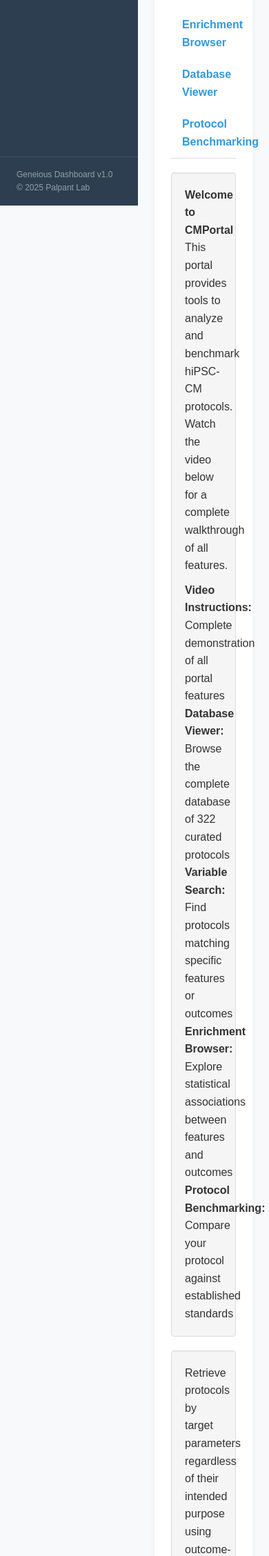
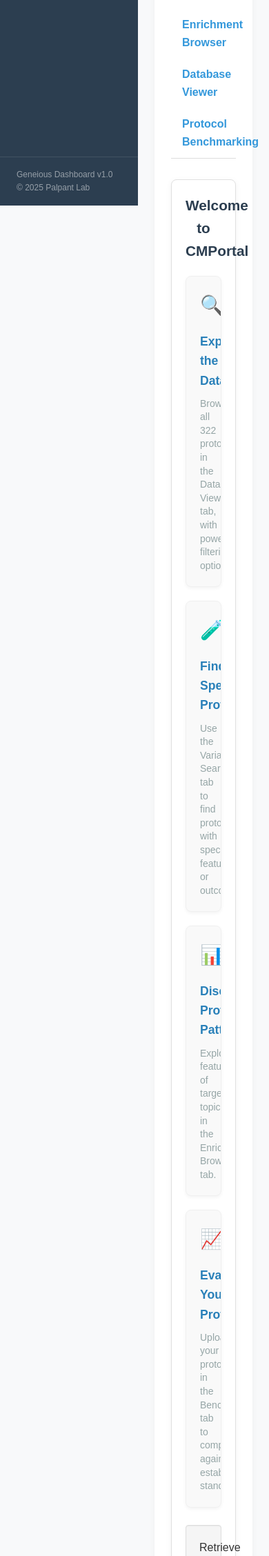
Before and after one commit to phycochow/palpant-labsite, a Flask app: page /cmportal in a window 390 px wide. Shown: the part 546-2802 px from the top of the page at 69% size. Run offline with Flask 3, Linux system fonts and the light colour scheme; some libraries are stand-ins or nearby versions.

Commit message:
Update v38

```diff
--- /dev/null
+++ b/static/css/tab-video.css
@@ -0,0 +1,131 @@
+/* tab-video.css - Styles for the video tutorial tab */
+
+/* Video container styling */
+.video-container {
+  background-color: #f5f5f5;
+  padding: 20px;
+  border-radius: 8px;
+  margin: 20px 0;
+  border: 1px solid #e0e0e0;
+  box-shadow: 0 2px 10px rgba(0,0,0,0.05);
+}
+
+/* Responsive video wrapper with aspect ratio */
+.responsive-video-wrapper {
+  position: relative;
+  padding-bottom: 56.25%; /* 16:9 aspect ratio */
+  height: 0;
+  overflow: hidden;
+  max-width: 100%;
+}
+
+.responsive-video-wrapper iframe {
+  position: absolute;
+  top: 0;
+  left: 0;
+  width: 100%;
+  height: 100%;
+  border-radius: 4px;
+  box-shadow: 0 4px 8px rgba(0,0,0,0.1);
+}
+
+/* Additional info section */
+.additional-info {
+  margin-top: 30px;
+  padding: 20px;
+  background-color: #fff;
+  border-radius: 8px;
+  border: 1px solid #e0e0e0;
+  box-shadow: 0 2px 10px rgba(0,0,0,0.05);
+}
+
+.additional-info h4 {
+  margin-top: 0;
+  margin-bottom: 20px;
+  color: var(--dark);
+  font-size: 1.5rem;
+  text-align: center;
+}
+
+/* Grid layout for info cards */
+.info-grid {
+  display: grid;
+  grid-template-columns: repeat(auto-fit, minmax(250px, 1fr));
+  gap: 20px;
+  margin-top: 15px;
+}
+
+/* Card styling */
+.info-card {
+  background-color: #f9f9f9;
+  padding: 20px;
+  border-radius: 8px;
+  box-shadow: 0 2px 5px rgba(0,0,0,0.05);
+  transition: transform 0.3s ease, box-shadow 0.3s ease;
+  border: 1px solid #f0f0f0;
+}
+
+.info-card:hover {
+  transform: translateY(-5px);
+  box-shadow: 0 5px 15px rgba(0,0,0,0.1);
+  border-color: var(--accent-light);
+}
+
+/* Icon styling */
+.info-icon {
+  font-size: 28px;
+  margin-bottom: 15px;
+  color: var(--accent);
+  text-align: center;
+}
+
+/* Title styling */
+.info-title {
+  font-weight: bold;
+  margin-bottom: 10px;
+  color: var(--accent-dark);
+  font-size: 1.1rem;
+}
+
+/* Description styling */
+.info-desc {
+  color: var(--medium-gray);
+  font-size: 14px;
+  line-height: 1.4;
+}
+
+/* Color variations for cards */
+.info-card:nth-child(1) .info-icon {
+  color: #4285F4; /* Blue */
+}
+
+.info-card:nth-child(2) .info-icon {
+  color: #EA4335; /* Red */
+}
+
+.info-card:nth-child(3) .info-icon {
+  color: #FBBC05; /* Yellow */
+}
+
+.info-card:nth-child(4) .info-icon {
+  color: #34A853; /* Green */
+}
+
+/* Responsive adjustments */
+@media (max-width: 768px) {
+  .responsive-video-wrapper {
+    padding-bottom: 75%; /* More square aspect ratio for mobile */
+  }
+
+  .info-grid {
+    grid-template-columns: 1fr;
+  }
+
+  .video-container, .additional-info {
+    padding: 15px;
+  }
+
+  .additional-info h4 {
+    font-size: 1.3rem;
+  }
+}
--- a/templates/cmportal.html
+++ b/templates/cmportal.html
@@ -3,6 +3,7 @@
 <link rel="stylesheet" href="{{ url_for('static', filename='css/tab-enrichment.css') }}">
 <link rel="stylesheet" href="{{ url_for('static', filename='css/tab-benchmark.css') }}">
 <link rel="stylesheet" href="{{ url_for('static', filename='css/tab-viewer.css') }}">
+<link rel="stylesheet" href="{{ url_for('static', filename='css/tab-video.css') }}">
 
 <!-- Required JavaScript -->
 <script src="https://code.jquery.com/jquery-3.5.1.min.js"></script>
@@ -65,6 +66,10 @@
                 {% include 'tabs/tab-video.html' %}
             </div>
 
+            <div id="tab-viewer" class="tab-content">
+                {% include 'tabs/tab-viewer.html' %}
+            </div>
+
             <!-- 3. Update the other tabs to not have "active" class initially -->
             <div id="tab-search" class="tab-content">
                 {% include 'tabs/tab-search.html' %}
@@ -72,10 +77,6 @@
 
             <div id="tab-enrichment" class="tab-content">
                 {% include 'tabs/tab-enrichment.html' %}
-            </div>
-
-            <div id="tab-viewer" class="tab-content">
-                {% include 'tabs/tab-viewer.html' %}
             </div>
 
             <div id="tab-benchmark" class="tab-content">
--- a/templates/tabs/tab-video.html
+++ b/templates/tabs/tab-video.html
@@ -1,18 +1,29 @@
-<div class="well">
+<div class="additional-info">
   <h4>Welcome to CMPortal</h4>
-  <p>
-    This portal provides tools to analyze and benchmark hiPSC-CM protocols. Watch the video below for a complete walkthrough of all features.
-  </p>
-
-  <ul style="list-style-type: none; padding-left: 0; margin-top: 10px;">
-    <li><strong>Video Instructions:</strong> Complete demonstration of all portal features</li>
-    <li><strong>Database Viewer:</strong> Browse the complete database of 322 curated protocols</li>
-    <li><strong>Variable Search:</strong> Find protocols matching specific features or outcomes</li>
-    <li><strong>Enrichment Browser:</strong> Explore statistical associations between features and outcomes</li>
-    <li><strong>Protocol Benchmarking:</strong> Compare your protocol against established standards</li>
-  </ul>
+  <div class="info-grid">
+    <div class="info-card" onclick="activateTab('tab-viewer')">
+      <div class="info-icon">🔍</div>
+      <div class="info-title">Explore the Database</div>
+      <div class="info-desc">Browse all 322 protocols in the Database Viewer tab, with powerful filtering options.</div>
+    </div>
+    <div class="info-card" onclick="activateTab('tab-search')">
+      <div class="info-icon">🧪</div>
+      <div class="info-title">Find Specific Protocols</div>
+      <div class="info-desc">Use the Variable Search tab to find protocols with specific features or outcomes.</div>
+    </div>
+    <div class="info-card" onclick="activateTab('tab-enrichment')">
+      <div class="info-icon">📊</div>
+      <div class="info-title">Discover Protocol Patterns</div>
+      <div class="info-desc">Explore features of target topics in the Enrichment Browser tab.</div>
+    </div>
+    <div class="info-card" onclick="activateTab('tab-benchmark')">
+      <div class="info-icon">📈</div>
+      <div class="info-title">Evaluate Your Protocol</div>
+      <div class="info-desc">Upload your protocol in the Benchmarking tab to compare against established standards.</div>
+    </div>
   </div>
 
+  &nbsp;
 
   <div class="well">
     <p>
@@ -29,6 +40,7 @@
     </ul>
   </div>
 
+</div>
 
 <div class="video-container">
   <div class="responsive-video-wrapper">
@@ -37,36 +49,27 @@
   </div>
 </div>
 
-<!-- Additional information section below the video -->
-<div class="additional-info">
-  <h4>Getting Started Guide</h4>
-  <div class="info-grid">
-    <div class="info-card">
-      <div class="info-icon">🔍</div>
-      <div class="info-title">Explore the Database</div>
-      <div class="info-desc">Browse all 322 protocols in the Database Viewer tab, with powerful filtering options.</div>
-    </div>
-    <div class="info-card">
-      <div class="info-icon">🧪</div>
-      <div class="info-title">Find Specific Protocols</div>
-      <div class="info-desc">Use the Variable Search tab to find protocols with specific features or outcomes.</div>
-    </div>
-    <div class="info-card">
-      <div class="info-icon">📊</div>
-      <div class="info-title">Discover Protocol Patterns</div>
-      <div class="info-desc">Explore statistical associations in the Enrichment Browser tab.</div>
-    </div>
-    <div class="info-card">
-      <div class="info-icon">📈</div>
-      <div class="info-title">Evaluate Your Protocol</div>
-      <div class="info-desc">Upload your protocol in the Benchmarking tab to compare against established standards.</div>
-    </div>
-  </div>
-</div>
+<!-- JavaScript function to handle tab activation -->
+<script>
+  function activateTab(tabId) {
+    // First, remove active class from all tabs
+    document.querySelectorAll('.tab-content, .tab-link').forEach(item => {
+      item.classList.remove('active');
+    });
 
+    // Activate the selected tab content
+    document.getElementById(tabId).classList.add('active');
 
+    // Also activate the corresponding tab link
+    document.querySelector(`.tab-link[data-tab="${tabId}"]`).classList.add('active');
 
+    // Dispatch the tab-activated event for any functionality that depends on it
+    $(document).trigger('tab-activated', [tabId]);
 
+    // Scroll to top to ensure the new tab is visible
+    window.scrollTo(0, 0);
+  }
+</script>
 
 <!-- Add some CSS for the video tab specifically -->
 <style>
@@ -117,11 +120,31 @@
     border-radius: 8px;
     box-shadow: 0 2px 5px rgba(0,0,0,0.05);
     transition: transform 0.2s ease, box-shadow 0.2s ease;
+    cursor: pointer; /* Add cursor pointer to indicate clickable */
+    position: relative; /* For hover effect */
+    overflow: hidden; /* For hover effect */
   }
 
   .info-card:hover {
     transform: translateY(-5px);
     box-shadow: 0 5px 15px rgba(0,0,0,0.1);
+  }
+
+  /* Add a subtle overlay effect on hover to enhance clickability perception */
+  .info-card:after {
+    content: '';
+    position: absolute;
+    top: 0;
+    left: 0;
+    right: 0;
+    bottom: 0;
+    background: rgba(0,0,0,0);
+    transition: background 0.2s ease;
+    pointer-events: none;
+  }
+
+  .info-card:hover:after {
+    background: rgba(0,0,0,0.02);
   }
 
   .info-icon {
```
Lines whose indentation alone changed are shown as unchanged.
